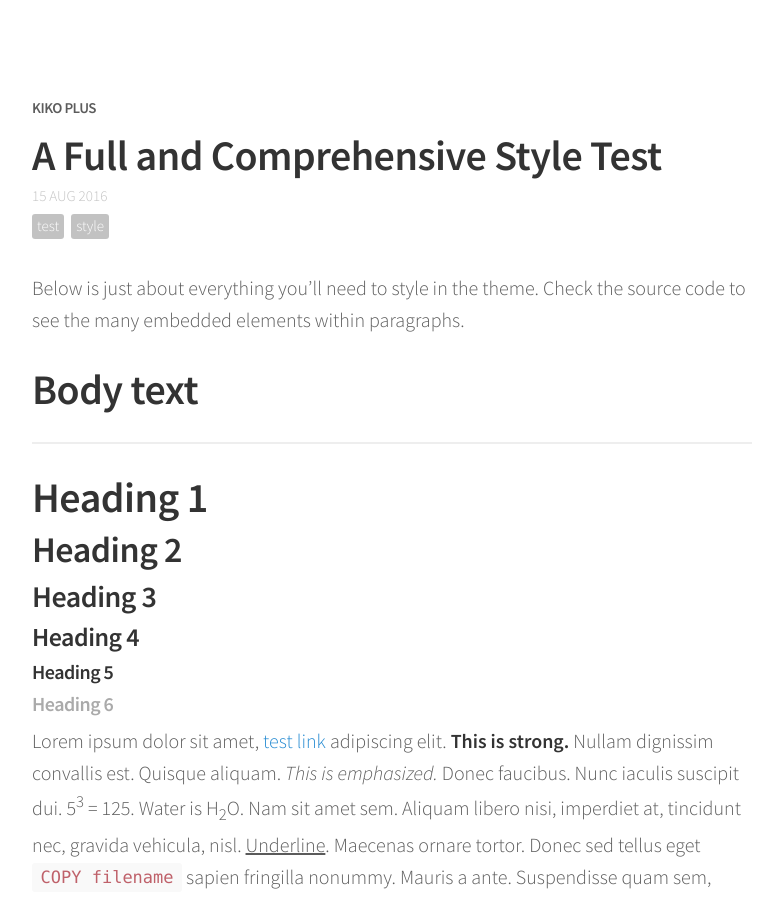
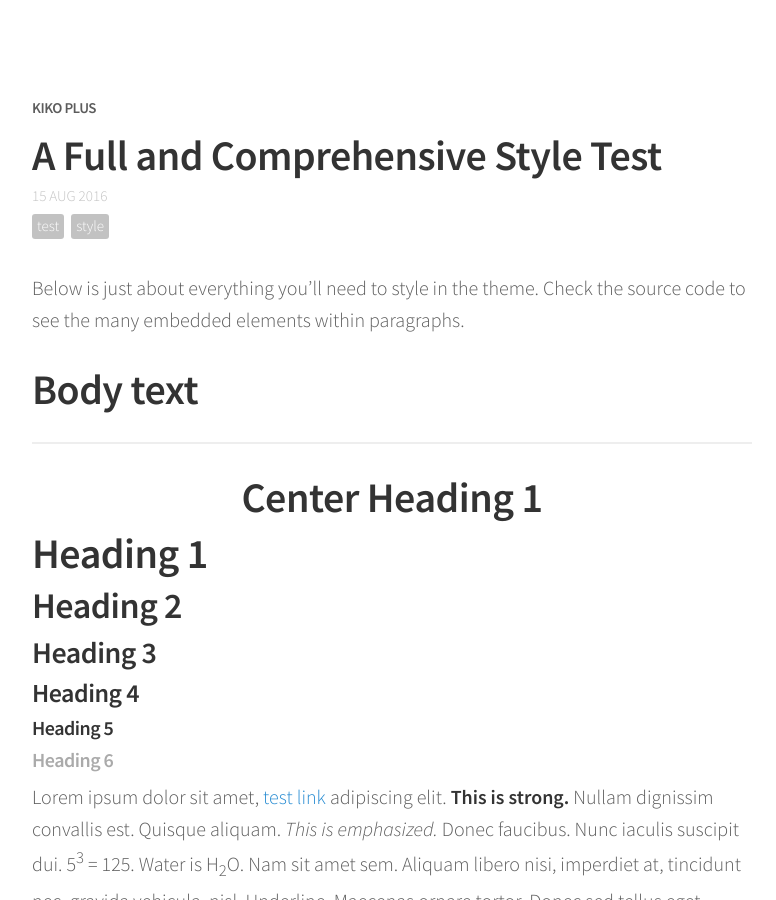
Before and after one commit to aweekj/Kiko-plus, a Jekyll site: the page built from _posts/2016-08-15-style-test.md, in a window 1280 px wide and 900 px high. Shown: the whole window, without its empty margins (248-1024 px from the left). Built offline with Jekyll 4.4.1, drawn with Linux system fonts in a browser that asks for light colours; nearby versions of some CDN libraries; comment, search, counter and statistics services are not loaded.

Commit message:
Center examples

```diff
--- a/_posts/2016-08-15-style-test.md
+++ b/_posts/2016-08-15-style-test.md
@@ -14,6 +14,9 @@
 
 ---
 
+# Center Heading 1
+{: .center}
+
 # Heading 1
 
 ## Heading 2
@@ -26,6 +29,7 @@
 
 ###### Heading 6
 
+
 Lorem ipsum dolor sit amet, [test link](#) adipiscing elit. **This is strong.** Nullam dignissim convallis est. Quisque aliquam. *This is emphasized.* Donec faucibus. Nunc iaculis suscipit dui. 5<sup>3</sup> = 125. Water is H<sub>2</sub>O. Nam sit amet sem. Aliquam libero nisi, imperdiet at, tincidunt nec, gravida vehicula, nisl. <u>Underline</u>. Maecenas ornare tortor. Donec sed tellus eget `COPY filename` sapien fringilla nonummy. Mauris a ante. Suspendisse quam sem, consequat at, <del>Dinner’s at 5:00.</del> commodo vitae, feugiat in, nunc. Morbi imperdiet augue <mark>mark element</mark> quis tellus.
 
 # Images
@@ -33,6 +37,7 @@
 ![Large example image](http://placehold.it/800x400 "Large example image")
 ![Medium example image](http://placehold.it/400x200 "Medium example image")
 ![Small example image](http://placehold.it/200x200 "Small example image")
+![Center example image](http://placehold.it/200x200 "Center"){: .center-image}
 
 # Blockquotes
 
```
